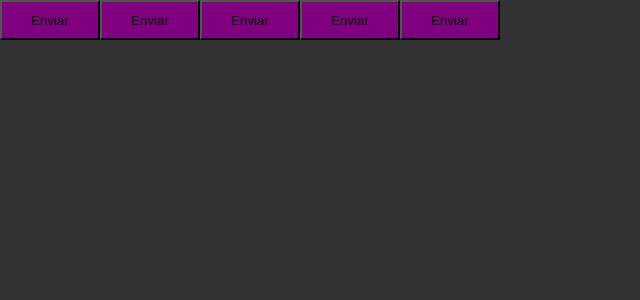
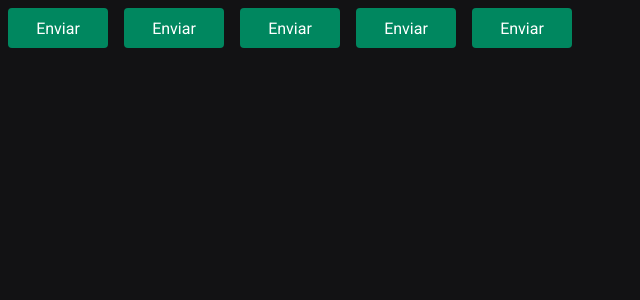
Before and after one commit to VagnerNerves/ignite-timer, a React (Vite) app: page / in a window 1280 px wide. Shown: the top 300 px of the page, without its empty margins (0-640 px from the left). Built offline with nearby package versions, Linux system fonts and the light colour scheme.

Commit message:
style: Adjusted Style Global.

```diff
--- a/index.html
+++ b/index.html
@@ -2,8 +2,17 @@
 <html lang="en">
   <head>
     <meta charset="UTF-8" />
+
+    <link rel="preconnect" href="https://fonts.googleapis.com" />
+    <link rel="preconnect" href="https://fonts.gstatic.com" crossorigin />
+
     <link rel="icon" type="image/svg+xml" href="/vite.svg" />
     <meta name="viewport" content="width=device-width, initial-scale=1.0" />
+
+    <link
+      href="https://fonts.googleapis.com/css2?family=Roboto+Mono:wght@700&family=Roboto:wght@400;700&display=swap"
+      rel="stylesheet"
+    />
     <title>Ignite Timer</title>
   </head>
   <body>
--- a/src/components/Button.styles.ts
+++ b/src/components/Button.styles.ts
@@ -16,8 +16,12 @@
 export const ButtonContainer = styled.button<ButtomContainerProps>`
   width: 100px;
   height: 40px;
+  border-radius: 4px;
+  border: 0;
+  margin: 8px;
 
-  background: ${props => props.theme.primary};
+  background: ${props => props.theme['green-500']};
+  color: ${props => props.theme.white};
 
   /* ${props => {
     return css`
--- a/src/styles/global.ts
+++ b/src/styles/global.ts
@@ -7,8 +7,23 @@
     box-sizing: border-box;
   }
 
+  :focus {
+    outline: 0;
+    box-shadow: 0 0 0 2px ${props => props.theme['green-500']};
+  }
+
   body {
-    background-color : #333 ;
-    color: #fff;
+    background-color : ${props => props.theme['gray-900']} ;
+    color: ${props => props.theme['gray-100']};
+    -webkit-font-smoothing: antialiased;
+  }
+
+  body,
+  input,
+  textarea,
+  button {
+    font-family: 'Roboto', sans-serif;
+    font-weight: 400;
+    font-size: 1rem;
   }
 `
--- a/src/styles/themes/default.ts
+++ b/src/styles/themes/default.ts
@@ -1,4 +1,21 @@
 export const defaultTheme = {
-  primary: 'purple',
-  secondary: 'orange'
+  white: '#FFF',
+
+  'gray-100': '#E1E1E6',
+  'gray-300': '#C4C4CC',
+  'gray-400': '#8D8D99',
+  'gray-500': '#7C7C8A',
+  'gray-600': '#323238',
+  'gray-700': '#29292E',
+  'gray-800': '#202024',
+  'gray-900': '#121214',
+
+  'green-300': '#00B37E',
+  'green-500': '#00875F',
+  'green-700': '#015F43',
+
+  'red-500': '#AB222E',
+  'red-700': '#7A1921',
+
+  'yellow-500': '#FBA94C'
 }
```
